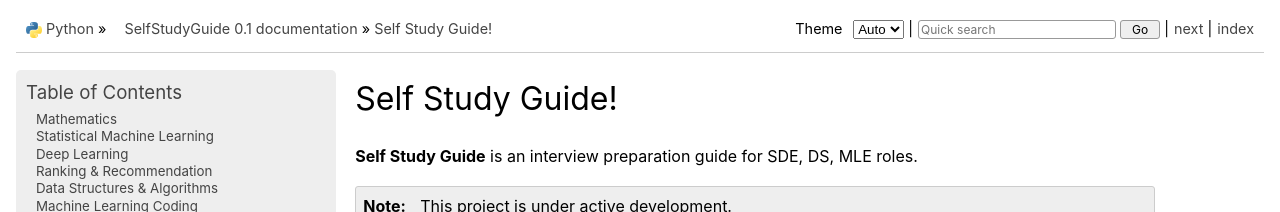
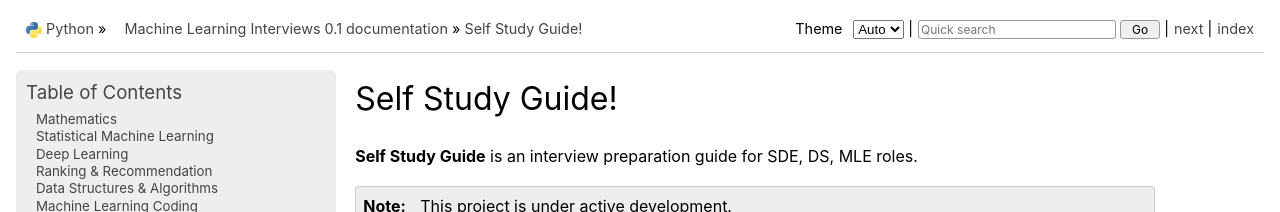
Before and after one commit to uselesstechjunks/leetcode, a Sphinx documentation site: the page built from docs/source/index.rst, in a window 1280 px wide and 900 px high. Shown: the top 212 px of the window. Built offline with Sphinx 7.4.7, drawn with Linux system fonts in a browser that asks for light colours; some of the changed text lies outside the part shown.

Commit message:
Update conf.py (#422)

```diff
--- a/docs/source/conf.py
+++ b/docs/source/conf.py
@@ -2,7 +2,7 @@
 
 # -- Project information
 
-project = 'SelfStudyGuide'
+project = 'Machine Learning Interviews'
 copyright = '2022-2025, UselessTechJunks'
 author = 'Useless Tech Junks'
 
```
